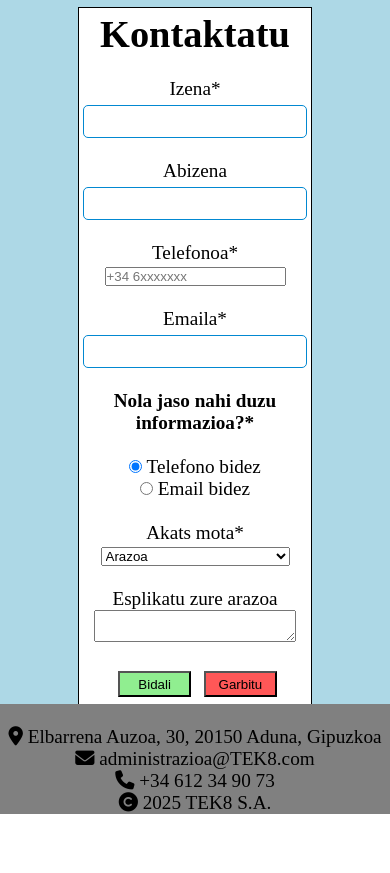
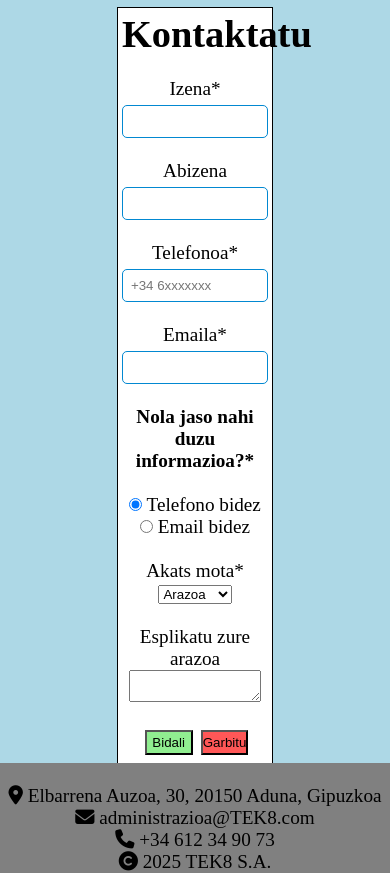
Before and after one commit to iguisado228/2Erronka, a PHP site: page /kontaktua.php in a window 390 px wide. Shown: the part 358-1231 px from the top of the page. Before the commit the page ends 1172 px from the top, so only its background shows below. Run offline with PHP 8.4, Linux system fonts and the light colour scheme; some libraries are stand-ins or nearby versions.

Commit message:
kontaktuaren formularioa aldatuta eta css-a ere aldatuta

```diff
--- a/WebOrria/Web/css_m.css
+++ b/WebOrria/Web/css_m.css
@@ -452,8 +452,8 @@ table, td, tr, th{
 
 .formularioa {
     border: 1px black solid;
-    min-width: 50%;
-    width: 60%;
+    min-width: 20%;
+    width: 40%;
     margin: 2% auto;
     background-color: white;
     padding: 1%;
@@ -465,6 +465,10 @@ table, td, tr, th{
 .formularioa .explikaziokaxa {
     width: 90%;
     height: 20%;
+}
+.arazoa{
+    min-width: 40%;
+    width:50%;
 }
 
 .formularioa>form>.kontaktatubotoiak {
--- a/WebOrria/Web/kontaktua.php
+++ b/WebOrria/Web/kontaktua.php
@@ -38,7 +38,7 @@
                 <label for="abizena">Abizena</label>
                 <input type="text" name="abizena" id="abizena"> <br> <br>
                 <label for="telefonoa">Telefonoa*</label>
-                <input type="tel" name="telefonoa" id="telefonoa" placeholder="+34 6xxxxxxx" required> <br> <br>
+                <input type="text" name="telefonoa" id="telefonoa" placeholder="+34 6xxxxxxx" required> <br> <br>
                 <label for="emaila">Emaila*</label>
                 <input type="email" name="emaila" id="emaila" pattern=".+@.+\..+" required> <br> <br>
 
@@ -53,7 +53,7 @@
                 <label for="informazioajaso">Email bidez</label> <br> <br>
 
                 <label for="errorea">Akats mota*</label>
-                <select id="arazoa" class="arazoa">
+                <select class="arazoa">
                     <option disabled selected>Arazoa</option>
                     <option value="bueltatu">Gailua bueltatu nahi dut</option>
                     <option value="konponketa">Arazo bat konpondu nahi du</option>
```
